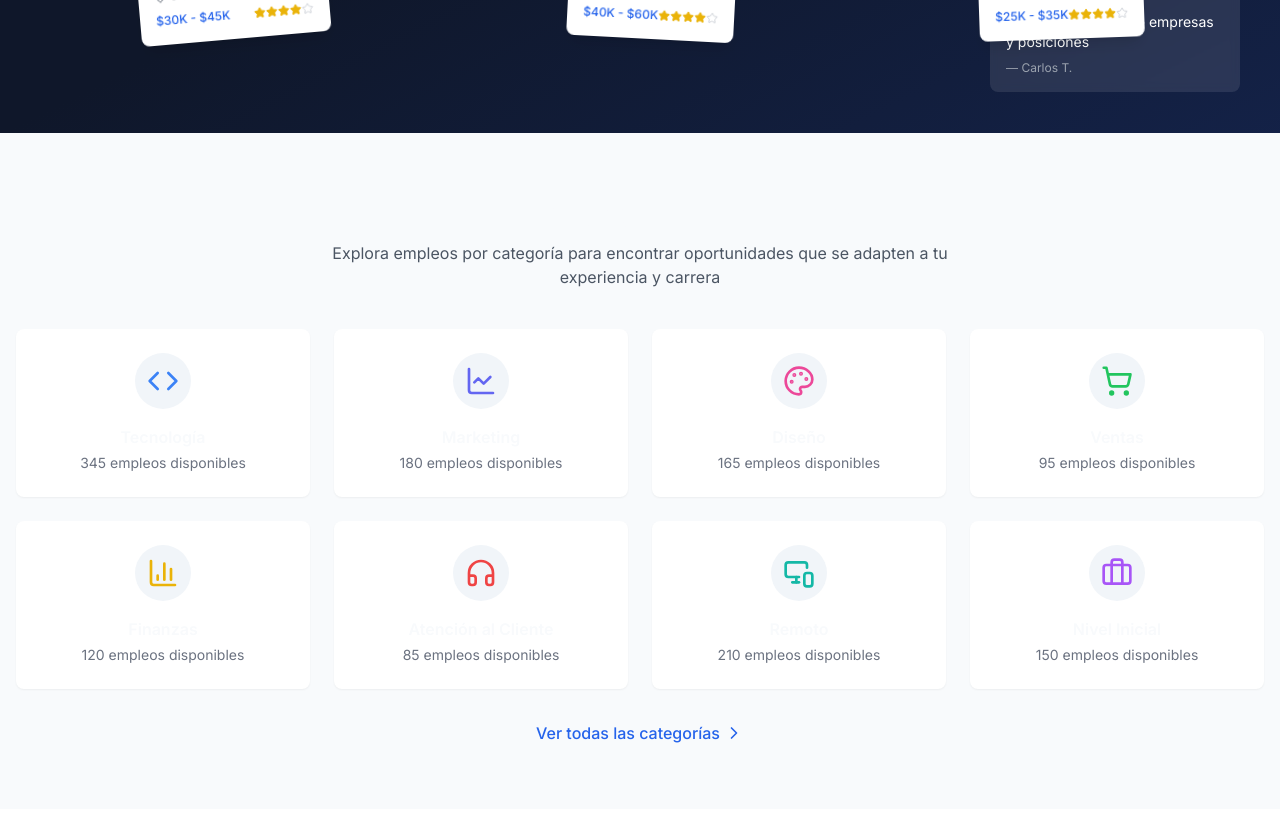
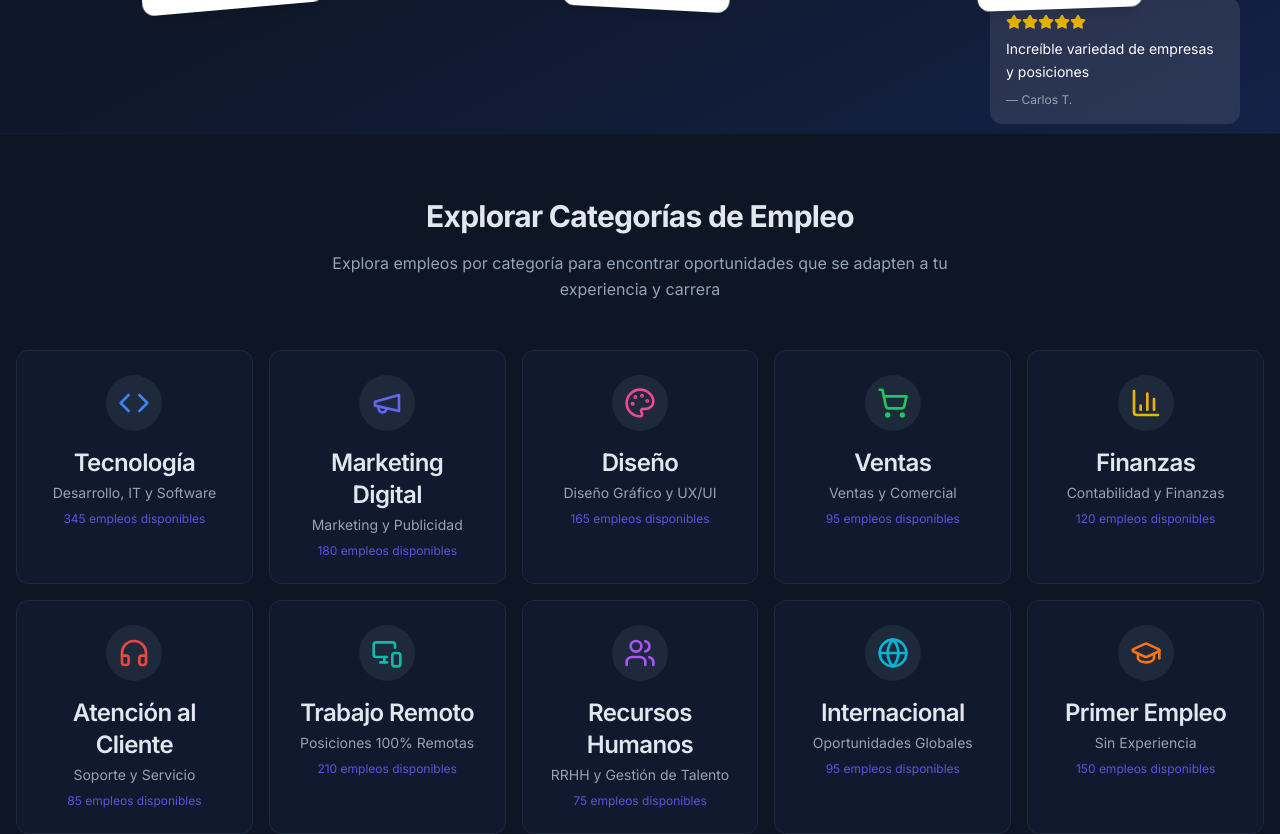
Before and after one commit to edwcabrera/dream-job-finder-ui, a React (Vite) app: page / in a window 1280 px wide. Shown: the part 580-1414 px from the top of the page. Built offline with nearby package versions, Linux system fonts and the light colour scheme.

Commit message:
Refactor: Improve visual design and theming
- Fix dark mode contrast issues.
- Improve UI spacing and typography.
- Enhance job category icons.
- Apply minimalist and modern design.

```diff
--- a/src/components/home/JobCategories.tsx
+++ b/src/components/home/JobCategories.tsx
@@ -8,7 +8,11 @@ import {
   BarChart3,
   HeadphonesIcon,
   MonitorSmartphone,
-  Briefcase
+  Briefcase,
+  Megaphone,
+  Users,
+  Globe,
+  GraduationCap
 } from "lucide-react";
 
 const categories = [
@@ -16,75 +20,98 @@ const categories = [
     name: "Tecnología",
     icon: <Code className="h-8 w-8 text-blue-500" />,
     count: 345,
-    slug: "tecnologia"
+    slug: "tecnologia",
+    description: "Desarrollo, IT y Software"
   },
   {
-    name: "Marketing",
-    icon: <LineChart className="h-8 w-8 text-indigo-500" />,
+    name: "Marketing Digital",
+    icon: <Megaphone className="h-8 w-8 text-indigo-500" />,
     count: 180,
-    slug: "marketing"
+    slug: "marketing",
+    description: "Marketing y Publicidad"
   },
   {
     name: "Diseño",
     icon: <Palette className="h-8 w-8 text-pink-500" />,
     count: 165,
-    slug: "diseno"
+    slug: "diseno",
+    description: "Diseño Gráfico y UX/UI"
   },
   {
     name: "Ventas",
     icon: <ShoppingCart className="h-8 w-8 text-green-500" />,
     count: 95,
-    slug: "ventas"
+    slug: "ventas",
+    description: "Ventas y Comercial"
   },
   {
     name: "Finanzas",
     icon: <BarChart3 className="h-8 w-8 text-yellow-500" />,
     count: 120,
-    slug: "finanzas"
+    slug: "finanzas",
+    description: "Contabilidad y Finanzas"
   },
   {
     name: "Atención al Cliente",
     icon: <HeadphonesIcon className="h-8 w-8 text-red-500" />,
     count: 85,
-    slug: "atencion-cliente"
+    slug: "atencion-cliente",
+    description: "Soporte y Servicio"
   },
   {
-    name: "Remoto",
+    name: "Trabajo Remoto",
     icon: <MonitorSmartphone className="h-8 w-8 text-teal-500" />,
     count: 210,
-    slug: "remoto"
+    slug: "remoto",
+    description: "Posiciones 100% Remotas"
   },
   {
-    name: "Nivel Inicial",
-    icon: <Briefcase className="h-8 w-8 text-purple-500" />,
+    name: "Recursos Humanos",
+    icon: <Users className="h-8 w-8 text-purple-500" />,
+    count: 75,
+    slug: "recursos-humanos",
+    description: "RRHH y Gestión de Talento"
+  },
+  {
+    name: "Internacional",
+    icon: <Globe className="h-8 w-8 text-cyan-500" />,
+    count: 95,
+    slug: "internacional",
+    description: "Oportunidades Globales"
+  },
+  {
+    name: "Primer Empleo",
+    icon: <GraduationCap className="h-8 w-8 text-orange-500" />,
     count: 150,
-    slug: "nivel-inicial"
+    slug: "primer-empleo",
+    description: "Sin Experiencia"
   }
 ];
 
 const JobCategories = () => {
   return (
-    <section className="py-16 bg-slate-50">
+    <section className="py-16 bg-background border-y border-border/40">
       <div className="container mx-auto px-4">
-        <div className="text-center mb-10">
-          <h2 className="text-3xl font-bold mb-2">Explorar Categorías de Empleo</h2>
-          <p className="text-gray-600 max-w-2xl mx-auto">
+        <div className="text-center mb-12">
+          <h2 className="text-3xl font-bold mb-4">Explorar Categorías de Empleo</h2>
+          <p className="text-muted-foreground max-w-2xl mx-auto">
             Explora empleos por categoría para encontrar oportunidades que se adapten a tu experiencia y carrera
           </p>
         </div>
 
-        <div className="grid grid-cols-2 md:grid-cols-4 gap-4 md:gap-6">
+        <div className="grid grid-cols-2 md:grid-cols-3 lg:grid-cols-5 gap-4">
           {categories.map((category) => (
             <Link
               key={category.slug}
               to={`/empleos?categoria=${category.slug}`}
-              className="bg-white rounded-lg p-6 shadow-sm hover:shadow-md transition-shadow flex flex-col items-center text-center"
+              className="group bg-card hover:bg-accent rounded-lg p-6 transition-all duration-200 border border-border hover:border-accent-foreground/20 flex flex-col items-center text-center"
             >
-              <div className="p-3 rounded-full bg-slate-100 mb-4">
+              <div className="p-3 rounded-full bg-secondary group-hover:bg-secondary/70 transition-colors mb-4">
                 {category.icon}
               </div>
               <h3 className="font-semibold mb-1">{category.name}</h3>
-              <p className="text-sm text-gray-500">{category.count} empleos disponibles</p>
+              <p className="text-sm text-muted-foreground mb-2">{category.description}</p>
+              <span className="text-xs text-primary">{category.count} empleos disponibles</span>
             </Link>
           ))}
         </div>
@@ -92,7 +119,7 @@ const JobCategories = () => {
         <div className="text-center mt-8">
           <Link
             to="/empleos"
-            className="text-blue-600 hover:text-blue-800 font-medium flex items-center justify-center"
+            className="inline-flex items-center text-primary hover:text-primary/80 font-medium transition-colors"
           >
             Ver todas las categorías
             <svg xmlns="http://www.w3.org/2000/svg" width="20" height="20" viewBox="0 0 24 24" fill="none" stroke="currentColor" strokeWidth="2" strokeLinecap="round" strokeLinejoin="round" className="ml-1">
--- a/src/components/layout/Layout.tsx
+++ b/src/components/layout/Layout.tsx
@@ -11,7 +11,7 @@ interface LayoutProps {
 const Layout = ({ children }: LayoutProps) => {
   return (
     <ThemeProvider defaultTheme="dark">
-      <div className="min-h-screen flex flex-col">
+      <div className="min-h-screen flex flex-col antialiased selection:bg-primary selection:text-primary-foreground">
         <Navbar />
         <main className="flex-grow">{children}</main>
         <Footer />
--- a/src/components/ui/theme-toggle.tsx
+++ b/src/components/ui/theme-toggle.tsx
@@ -1,7 +1,6 @@
 
 import { Moon, Sun } from "lucide-react";
 import { useTheme } from "./theme-provider";
-import { Button } from "./button";
 import { Toggle } from "./toggle";
 
 export function ThemeToggle({ className }: { className?: string }) {
@@ -13,7 +12,7 @@ export function ThemeToggle({ className }: { className?: string }) {
         pressed={theme === "dark"}
         onPressedChange={() => setTheme(theme === "dark" ? "light" : "dark")}
         aria-label="Cambiar tema"
-        className="relative h-8 w-12 rounded-full bg-secondary p-0.5 transition-colors focus-visible:outline-none focus-visible:ring-2 focus-visible:ring-ring focus-visible:ring-offset-2"
+        className="relative h-8 w-12 rounded-full bg-secondary p-0.5 transition-colors hover:bg-secondary/80 focus-visible:outline-none focus-visible:ring-2 focus-visible:ring-ring focus-visible:ring-offset-2"
       >
         <div className="absolute inset-0 flex items-center justify-between px-1.5">
           <Sun className="h-4 w-4 text-muted-foreground opacity-70" />
@@ -22,7 +21,7 @@ export function ThemeToggle({ className }: { className?: string }) {
         <div
           className={`${
             theme === "dark" ? "translate-x-4" : "translate-x-0"
-          } h-6 w-6 transform rounded-full bg-background shadow-sm transition-transform`}
+          } h-6 w-6 transform rounded-full bg-background shadow-sm ring-1 ring-border transition-transform duration-200`}
         />
       </Toggle>
     </div>
--- a/src/index.css
+++ b/src/index.css
@@ -1,3 +1,5 @@
+
+@import url('https://fonts.googleapis.com/css2?family=Inter:wght@400;500;600;700&display=swap');
 
 @tailwind base;
 @tailwind components;
@@ -33,18 +35,18 @@
     --input: 214.3 31.8% 91.4%;
     --ring: 245 70% 60%;
 
-    --radius: 0.5rem;
+    --radius: 0.75rem;
   }
 
   .dark {
     --background: 222 47% 10%;
-    --foreground: 210 40% 98%;
+    --foreground: 213 31% 91%;
 
     --card: 222 47% 12%;
-    --card-foreground: 210 40% 98%;
+    --card-foreground: 213 31% 91%;
 
     --popover: 222 47% 12%;
-    --popover-foreground: 210 40% 98%;
+    --popover-foreground: 213 31% 91%;
 
     --primary: 245 70% 60%;
     --primary-foreground: 222.2 47.4% 11.2%;
@@ -73,76 +75,61 @@
   }
 
   body {
-    @apply bg-background text-foreground;
+    @apply bg-background text-foreground antialiased;
     font-family: 'Inter', sans-serif;
   }
 
-  h1, h2, h3, h4, h5, h6 {
-    @apply font-semibold;
+  h1 {
+    @apply text-4xl font-bold tracking-tight;
+  }
+
+  h2 {
+    @apply text-3xl font-semibold tracking-tight;
+  }
+
+  h3 {
+    @apply text-2xl font-semibold tracking-tight;
+  }
+
+  p {
+    @apply leading-relaxed;
   }
 }
 
 @layer components {
   .search-input {
-    @apply h-12 px-4 rounded-lg border border-input bg-background text-base ring-offset-background placeholder:text-muted-foreground focus-visible:outline-none focus-visible:ring-1 focus-visible:ring-ring focus-visible:ring-offset-1;
+    @apply h-12 px-4 rounded-lg border border-input bg-background text-base ring-offset-background placeholder:text-muted-foreground focus-visible:outline-none focus-visible:ring-1 focus-visible:ring-ring focus-visible:ring-offset-1 transition-colors;
   }
 
   .search-button {
-    @apply h-12 px-6 rounded-lg text-white bg-job-purple-600 hover:bg-job-purple-700 font-medium transition-colors;
+    @apply h-12 px-6 rounded-lg text-white bg-job-purple-600 hover:bg-job-purple-700 font-medium transition-all duration-200 shadow-sm hover:shadow-md;
   }
 
-  /* Job card styles */
   .job-card {
-    @apply bg-card border border-border rounded-lg overflow-hidden hover:shadow-md transition-shadow;
+    @apply bg-card border border-border rounded-lg overflow-hidden hover:shadow-md transition-all duration-200;
   }
 
   .job-card-header {
-    @apply p-5 border-b border-border;
+    @apply p-6 border-b border-border;
   }
 
   .job-card-body {
-    @apply p-5;
+    @apply p-6;
   }
 
   .job-card-footer {
     @apply p-4 bg-muted/40 border-t border-border flex justify-between items-center;
   }
 
-  /* Badge variants */
   .badge-outline {
-    @apply bg-transparent border border-current text-foreground/70;
+    @apply bg-transparent border border-current text-foreground/70 transition-colors hover:bg-accent/50;
   }
 
   .badge-secondary {
-    @apply bg-secondary text-secondary-foreground;
+    @apply bg-secondary text-secondary-foreground transition-colors hover:bg-secondary/80;
   }
 
   .badge-primary {
-    @apply bg-primary/15 text-primary border-primary/30;
-  }
-
-  /* Prose styles for article content */
-  .prose h2 {
-    @apply text-2xl font-bold mt-8 mb-4;
-  }
-
-  .prose h3 {
-    @apply text-xl font-semibold mt-6 mb-3;
-  }
-
-  .prose p {
-    @apply mb-4 text-foreground/80;
-  }
-
-  .prose ul {
-    @apply list-disc pl-5 mb-4 text-foreground/80;
-  }
-
-  .prose ol {
-    @apply list-decimal pl-5 mb-4 text-foreground/80;
-  }
-
-  .prose a {
-    @apply text-primary hover:underline;
+    @apply bg-primary/15 text-primary border-primary/30 transition-colors hover:bg-primary/20;
   }
 }
```
